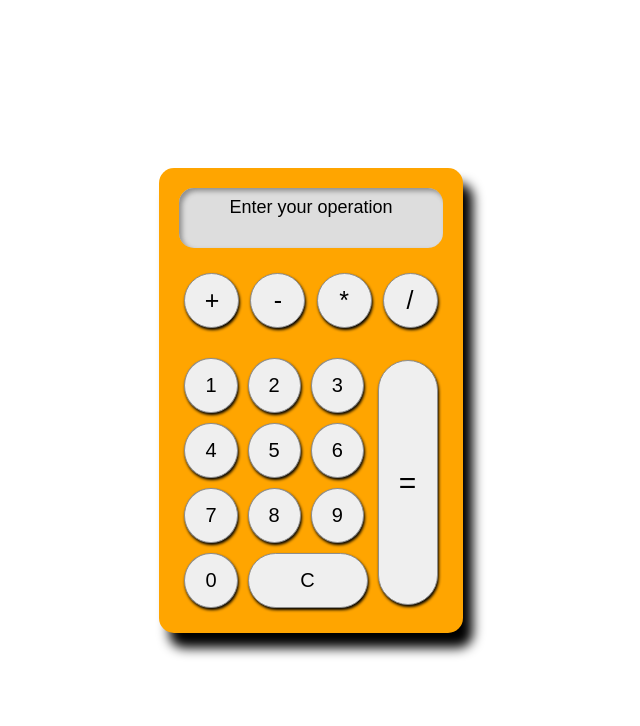
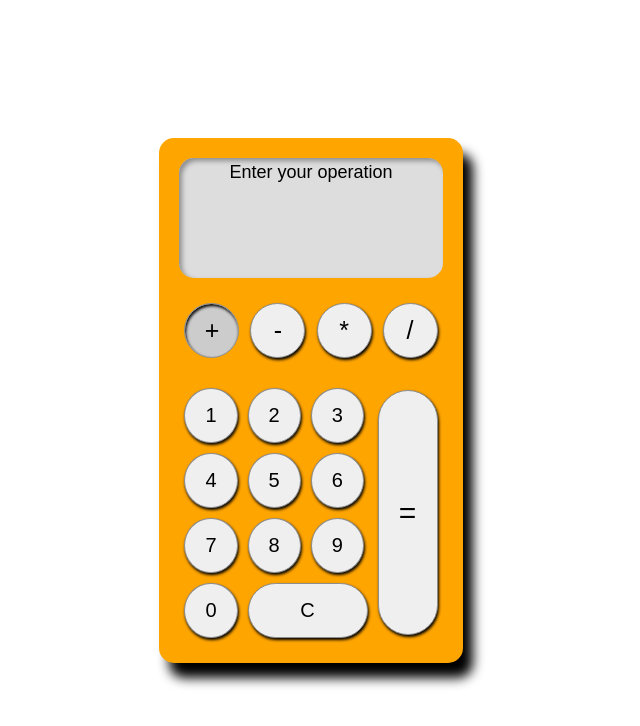
Before and after one commit to Arianna-Salvini/calculator, a Vue app in the folder calculator_frontend/frontend/: page / in a window 1280 px wide. In both pictures the pointer is over the button 540 px from the left and 300 px from the top of the page. Shown: the top 726 px of the page, without its empty margins (329-969 px from the left). Built offline with nearby package versions, Linux system fonts and the light colour scheme.

Commit message:
Edit style for buttons and operators button

```diff
--- a/calculator_frontend/frontend/src/App.vue
+++ b/calculator_frontend/frontend/src/App.vue
@@ -164,7 +164,7 @@ export default {
 
 .display {
   width: 100%;
-  min-height: 60px;
+  min-height: 120px;
   background-color: #ddd;
   color: #000;
   text-align: center;
@@ -174,8 +174,6 @@ export default {
 
   p {
     font-size: 18px;
-    padding: 5px 5px 0;
-
   }
 }
 
@@ -198,6 +196,11 @@ export default {
     cursor: pointer;
 
   }
+}
+
+.operator button:hover {
+  background-color: #cccccc;
+  box-shadow: 1px 2px 3px inset #000;
 }
 
 /* numeric_keybord */
@@ -229,6 +232,7 @@ export default {
 
   button:hover {
     background-color: #cccccc;
+    box-shadow: 1px 2px 3px inset #000;
   }
 
   /* ClearButton */
```
